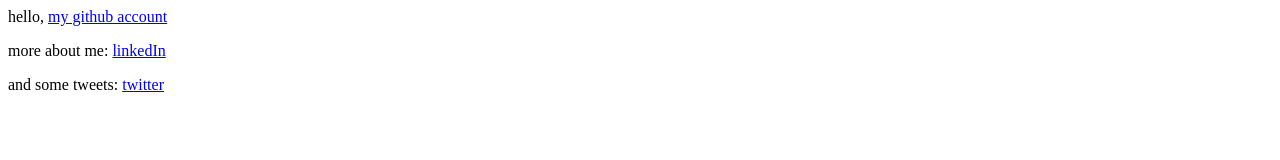
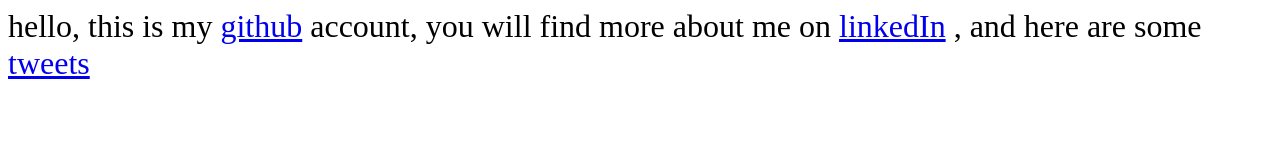
Before and after one commit to lduboeuf/lduboeuf.github.io, a plain HTML site: page index.html in a window 1280 px wide. Drawn offline with Linux system fonts and the light colour scheme.

Commit message:
add adaptative style

```diff
--- a/index.html
+++ b/index.html
@@ -1,8 +1,16 @@
 <html>
-  <title>Lionel Duboeuf</title>
+	<head>
+		<title>Lionel Duboeuf</title>
+		<style>
+			p {
+			  font-size: 4vmin;
+			}
+		</style>
+	</head>
+
   <body>
-    <p>hello, <a href="https://github.com/lduboeuf">my github account</a></p>
-    <p>more about me: <a href="https://fr.linkedin.com/in/lduboeuf">linkedIn</a></p>
-    <p>and some tweets: <a href="https://twitter.com/LDuboeuf">twitter</a></p>
+    <p>hello,  this is my <a href="https://github.com/lduboeuf">github</a> account,
+    you will find more about me on <a href="https://fr.linkedin.com/in/lduboeuf">linkedIn</a> ,
+     and here are some <a href="https://twitter.com/LDuboeuf">tweets</a></p>
   </body>
 </html>
```
